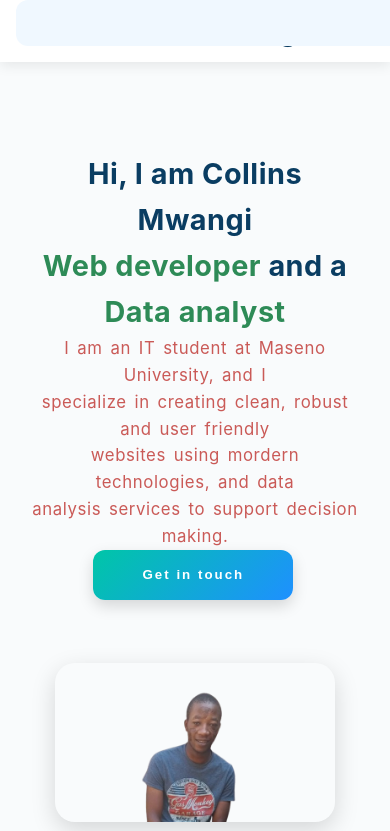
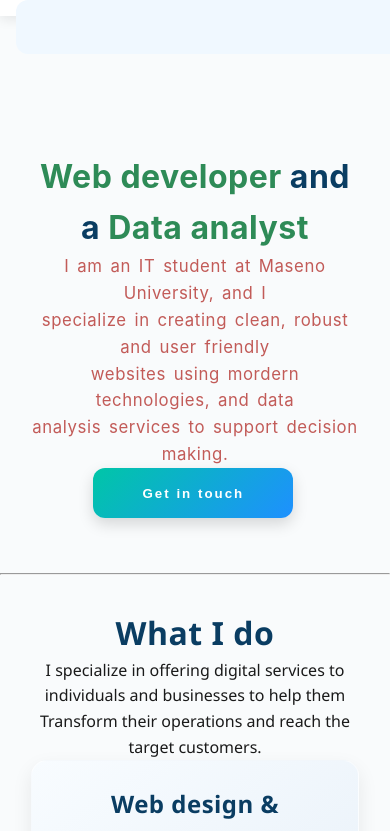
Before and after one commit to mwangiKenya/portfolio, a React (Vite) app: page /#/ in a window 390 px wide. Shown: the top 831 px of the page. Built offline with nearby package versions, Linux system fonts and the light colour scheme; a web font is replaced by a local one.

Commit message:
add changes

```diff
--- a/src/index.css
+++ b/src/index.css
@@ -6,7 +6,7 @@ body {
     color: #1a1a1a;
     background-color: #f9fbfc;
     line-height: 1.6;
-    margin-top: 140px;
+    margin-top: 140px; /* Default margin for desktop/laptop */
     scroll-behavior: smooth;
 }
 
@@ -26,13 +26,12 @@ a {
     top: 0;
     left: 0;
     width: 100%;
-    height: 130px;
+    height: 130px; /* Default fixed height */
     z-index: 1000;
     padding: 0.5rem 0;
     box-shadow: 0 4px 12px rgba(0, 0, 0, 0.08);
     backdrop-filter: blur(10px);
     transition: all 0.3s ease;
-    height: 26%;
 }
 
 /* 🟢 HEADER */
@@ -54,7 +53,7 @@ a {
     text-shadow: 1px 2px 4px rgba(0, 0, 0, 0.3);
 }
 
-/* 🔗 NAVIGATION (UPDATED FOR HAMBURGER FIX) */
+/* 🔗 NAVIGATION (Desktop/Laptop Defaults) */
 .my-nav-section {
     background-color: #f0f8ff;
     margin: 0 2%;
@@ -64,28 +63,24 @@ a {
 }
 
 .nav-container {
-    display: flex; /* Added for alignment */
-    justify-content: center; /* Added for alignment */
-    align-items: center; /* Added for alignment */
-    width: 100%; /* Added for alignment */
+    display: flex;
+    justify-content: center;
+    align-items: center;
+    width: 100%;
 }
 
-/* 🍔 Hamburger Icon (Hidden by default on large screens) */
+/* 🍔 Hamburger Icon: HIDE by default (desktop/tablet) */
 .hamburger {
-    display: none; /* HIDE by default (desktop/tablet) */
+    display: none;
 }
 
+/* 🔗 Navigation Links: SHOW by default (desktop/tablet) */
 .nav-links {
-    display: flex; /* Show links side-by-side by default (desktop/tablet) */
+    display: flex;
     gap: 0.8rem;
     align-items: center;
     justify-content: center;
     width: auto;
-}
-
-/* Remove unnecessary h1 'Collins Mwangi' inside nav-links */
-.nav-links h1 {
-    display: none;
 }
 
 .my-nav-link {
@@ -104,6 +99,11 @@ a {
 }
 .my-nav-link.active {
     border-bottom: 3px solid #00796b;
+}
+
+/* Added for the extra h1 tag outside nav */
+.my-name-point {
+    display: none; /* Hide the extra h1 for cleaner fixed header */
 }
 
 /* 👤 BIO SECTION */
@@ -263,7 +263,7 @@ footer {
     transform: rotate(10deg) scale(1.1);
 }
 
-/* Responsive Footer */
+/* Responsive Footer (Max 768px applies to both phone and tablet) */
 @media (max-width: 768px) {
     footer {
         flex-direction: column;
@@ -277,28 +277,30 @@ footer {
         text-align: center;
     }
     body{
-        margin-top: 200px;
+        margin-top: 160px; /* Adjusted to a consistent top margin for all mobile */
     }
-    .my-header-div { display: none; }
+    /* We keep the header hidden here if it's considered part of the problem */
+    /* .my-header-div { display: none; } */
 }
 
 /* 📱 RESPONSIVE DESIGN */
 
-/* Small Phones */
+/* Small Phones (Max 480px) */
 @media (max-width: 480px) {
-    body {
-        margin-top: 160px; /* Adjusted for nav height */
-        font-size: 0.9rem;
-    }
-    .my-header-div { display: none; }
-    .my-nav-section {
-        display: flex;
-        flex-direction: column;
-        align-items: center;
-        padding: 0.5rem;
+    /* Reset main top div height for smaller content */
+    .my-main-top-div {
+        height: auto;
+        padding: 0.5rem 0.5rem;
     }
 
-    /* FIX: Added display: block to nav-container to ensure it exists for flex in small screens */
+    .my-header-div { display: none; }
+
+    .my-nav-section {
+        margin: 0 0.5rem;
+        padding: 0.5rem 0;
+    }
+
+    /* Important: The nav-container becomes a column container for mobile */
     .nav-container {
         display: flex;
         flex-direction: column;
@@ -306,39 +308,16 @@ footer {
         width: 100%;
     }
 
-
-    .my-home-holder-div {
-        flex-direction: column;
-        text-align: center;
-        padding: 1.5rem 1rem;
-    }
-    .my-pic {
-        max-width: 280px;
-    }
-    .skill-show-div {
-        width: 90%;
-        padding: 1rem;
-    }
-    .my-main-top-div {
-        height: auto;
-        padding: 0.5rem 0.5rem;
-    }
-    /* Helps anchor links scroll correctly below nav */
-    .my-home-holder-div,
-    .my-bio-div {
-        scroll-margin-top: 140px;
-    }
-
-    /* 🍔 Hamburger Menu Styles (UPDATED: Made visible here) */
+    /* 🍔 Hamburger Menu Styles: SHOW on small screens */
     .hamburger {
-        display: flex; /* OVERRIDE: Show the hamburger icon on small screens */
+        display: flex; /* <-- THIS IS THE KEY: Show the hamburger icon */
         flex-direction: column;
         justify-content: space-between;
         width: 28px;
         height: 22px;
         cursor: pointer;
-        margin: 0 auto 0.5rem auto;
-        z-index: 1100; /* above nav links */
+        margin: 0.5rem auto;
+        z-index: 1100;
     }
     .hamburger .bar {
         height: 3px;
@@ -357,13 +336,14 @@ footer {
         transform: rotate(-45deg) translate(5px, -5px);
     }
 
+    /* 🔗 Navigation Links: Hide by default, show when active on small screens */
     .nav-links {
-        display: none; /* Hide links by default on small screens */
+        display: none;
         flex-direction: column;
         gap: 0.8rem;
-        margin-top: 0.5rem;
         width: 100%;
         text-align: center;
+        padding-bottom: 0.5rem;
     }
     .nav-links.active {
         display: flex; /* Show links when menu is active */
@@ -372,13 +352,45 @@ footer {
         font-size: 1rem;
         padding: 0.7rem;
     }
+
+    /* General layout adjustments for small screens */
+    .my-home-holder-div {
+        flex-direction: column;
+        text-align: center;
+        padding: 1.5rem 1rem;
+    }
+    .my-pic {
+        max-width: 280px;
+    }
+    .skill-show-div {
+        width: 90%;
+        padding: 1rem;
+    }
+    .my-home-holder-div,
+    .my-bio-div {
+        scroll-margin-top: 140px;
+    }
 }
 
-/* Tablets */
+/* Tablets (481px to 768px) */
 @media (min-width: 481px) and (max-width: 768px) {
-    body {
-        margin-top: 160px; /* Adjusted for nav height */
+    /* Ensure default full navigation is shown on tablets and hamburger is hidden */
+    .nav-container {
+        display: flex;
+        flex-direction: row;
+        justify-content: center;
+        width: 100%;
     }
+    .hamburger {
+        display: none; /* <-- THIS IS THE KEY: Hide hamburger on tablets */
+    }
+    .nav-links {
+        display: flex; /* <-- THIS IS THE KEY: Show full links on tablets */
+        flex-direction: row;
+        justify-content: center;
+    }
+
+    /* Other tablet adjustments */
     .my-home-holder-div {
         flex-direction: column;
         text-align: center;
@@ -394,12 +406,6 @@ footer {
     .my-home-holder-div,
     .my-bio-div {
         scroll-margin-top: 140px;
-    }
-    /* FIX: Ensure full navigation links are shown on tablets */
-    .nav-links {
-        display: flex;
-        flex-direction: row;
-        justify-content: center;
     }
 }
 
```
